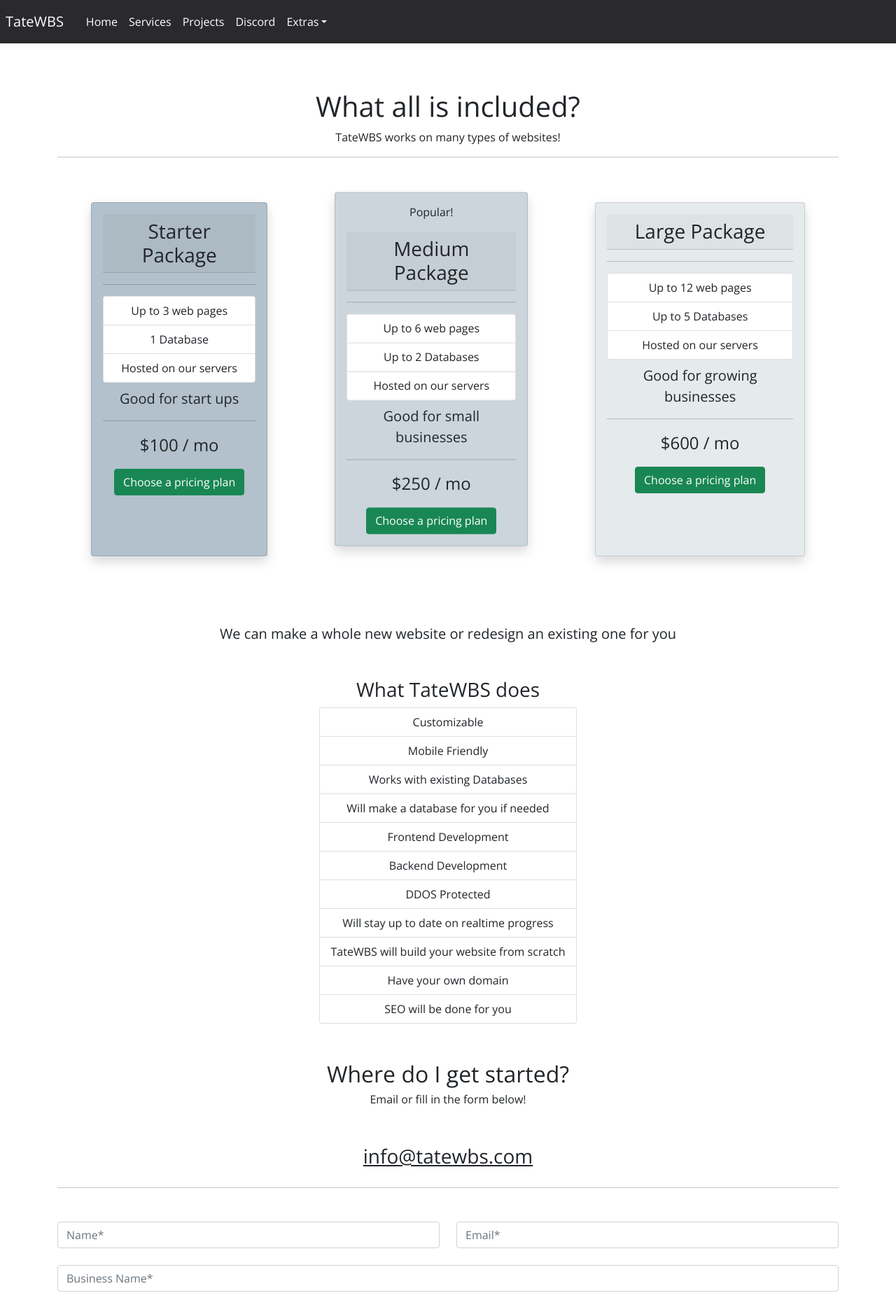
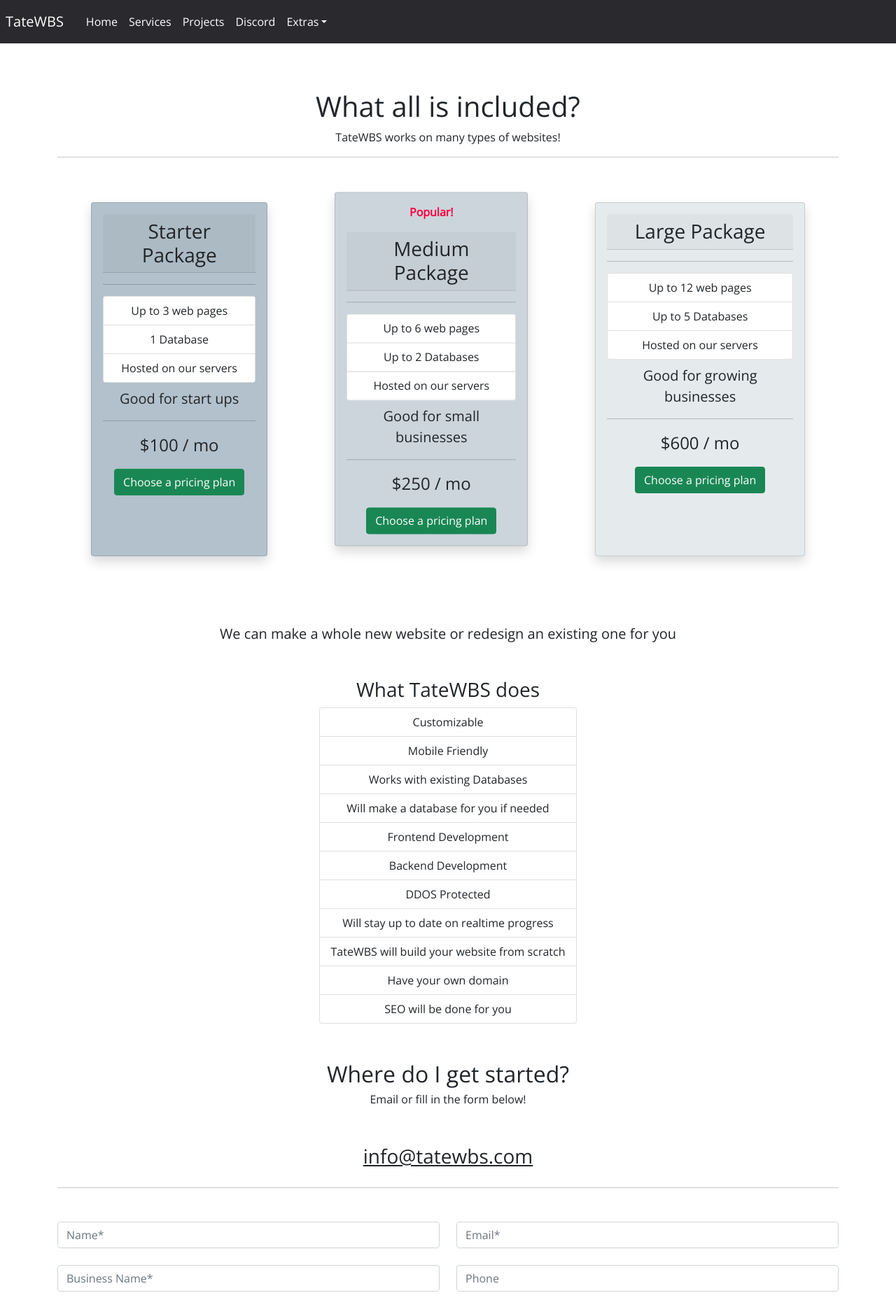
Before and after one commit to TateFowble/tatewbs_old, a React (Create React App) app: page /services/web-development in a window 1280 px wide. Shown: the top 1868 px of the page at 70% size. Built offline with nearby package versions, Linux system fonts and the light colour scheme.

Commit message:
added a bunch of stuff

```diff
--- a/src/components/ContactForm/ContactForm.js
+++ b/src/components/ContactForm/ContactForm.js
@@ -15,6 +15,7 @@
 
     const [email, setEmail] = useState("");
     const [name, setName] = useState("");
+    const [phone, setPhone] = useState("");
     const [businessName, setBusinessName] = useState("");
     const [notes, setNotes] = useState("");
 
@@ -68,6 +69,7 @@
             .set({
                 name: name,
                 email: email,
+                phone: phone,
                 businessName: businessName,
                 notes: notes,
                 date: dateToString
@@ -129,6 +131,15 @@
                                 required
                                 />
                         </Col>
+                        <Col>
+                            <Form.Control
+                                type="text"
+                                placeholder="Phone"
+                                value={phone}
+                                onChange={((event) => setPhone(event.target.value))}
+                                required
+                            />
+                        </Col>
                     </Row>
                 </Form.Group>
                 <Form.Group className="mb-4">
--- a/src/pages/Services/WebDevelopmentPage/WebDevelopmentPage.js
+++ b/src/pages/Services/WebDevelopmentPage/WebDevelopmentPage.js
@@ -86,7 +86,7 @@
 
                         <Card className="card-animation m-5 shadow" style={ls2}>
                             <Card.Body>
-                            <p>Popular!</p>
+                                <p style={{ color:'#ff003e'}}><strong>Popular!</strong></p>
                                 <Card.Header as="h3">
                                     Medium Package
                                 </Card.Header>
```
